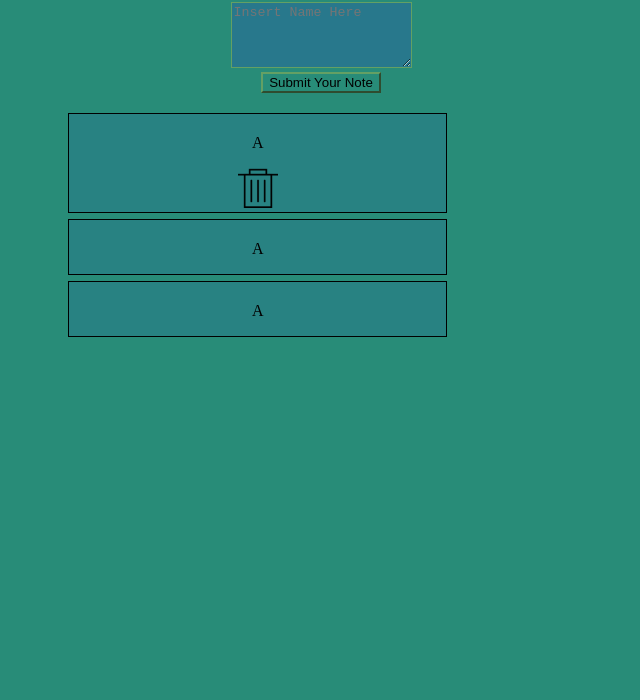
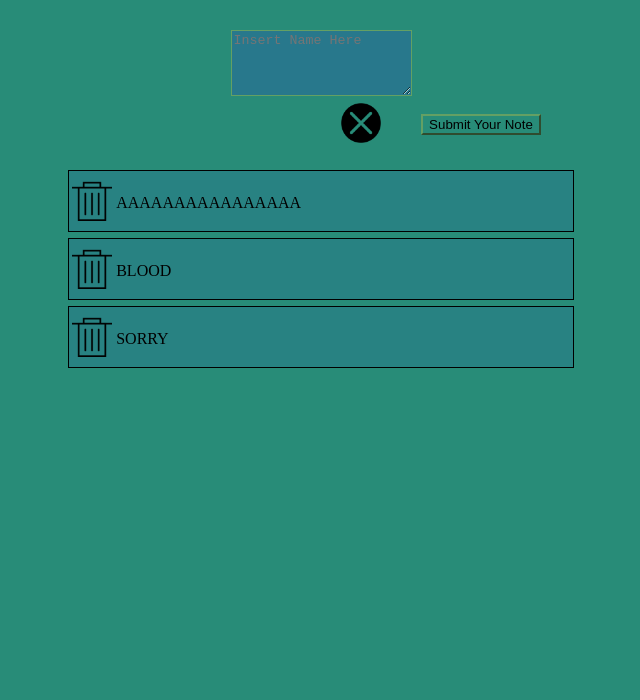
Before and after one commit to danlizard/danlizard.github.io, a plain HTML site: page index.html in a window 1280 px wide. Shown: the part 100-800 px from the top of the page, without its empty margins (319-959 px from the left). Drawn offline with nearby package versions, Linux system fonts and the light colour scheme.

Commit message:
Button overhaul

```diff
--- a/index.css
+++ b/index.css
@@ -17,6 +17,8 @@ textarea {
 
 .title-ish {
 	text-align: center;
+	margin-left: 30%;
+	margin-right: 30%;
 }
 
 .Amatic {
@@ -34,8 +36,6 @@ textarea {
 .note {
 	padding-top: 4px;
 	background-color: rgb(40,130,130);
-	margin-left: 30%;
-	margin-right: 40%;
 	margin-bottom: 6px;
 	border-style: solid;
 	border-width: 1px;
@@ -46,3 +46,17 @@ textarea {
 	width: 40px;
 	height: 40px;
 }
+
+.fin {
+	text-decoration: line-through;
+}
+
+.dbut {
+	width: 40px;
+	height: 40px;
+}
+
+.butrow {
+	margin-left: 270px;
+	margin-right: 0px;
+}
--- a/index.html
+++ b/index.html
@@ -13,25 +13,48 @@
 		<script src="index.js"></script>
 	</head>
 	<body class="colormain">
+		<div class="title-ish bear">
 			<div class="title-ish">
 				<h1 class="Amatic"><strong>What I need to do</strong></h1><br>
 			</div>
 			<div class="title-ish light">
 				<textarea class="coloradd" name="note" id="addnote" rows="4" placeholder="Insert Name Here"></textarea>
 			</div>
+			<table class="title-ish butrow">
+				<tr>
+					<td><img src="delete-img.png" class="dbut"></td>
+					<td>
 						<div class="title-ish">
 							<input class="colormain" type="submit" name="add_button" id="btndd" for="addnote" value="Submit Your Note">
 						</div>
+					</td>
+				</tr>
+			</table>
+		</div>
 		<div class="title-ish bear" id="holder">
-			<div class="note">
-				<p>A</p>
-				<img src="garbage-img.png" class="icg" >
+			<div class="note" id="n1">
+				<table>
+					<tr>
+						<td><img src="garbage-img.png" class="icg" id="n1"></td>
+						<td><p class="ntxt" id="n1">AAAAAAAAAAAAAAAA</p></td>
+					</tr>
+				</table>
 			</div>
-			<div class="note">
-				<p>A</p>
+			<div class="note" id="n2">
+				<table>
+					<tr>
+						<td><img src="garbage-img.png" class="icg" id="n2"></td>
+						<td><p class="ntxt" id="n2">BLOOD</p></td>
+					</tr>
+				</table>
 			</div>
-			<div class="note">
-				<p>A</p>
+			<div class="note" id="n3">
+				<table>
+					<tr>
+						<td><img src="garbage-img.png" class="icg" id="n3"></td>
+						<td><p class="ntxt" id="n3">SORRY</p></td>
+					</tr>
+				</table>
 			</div>
 		</div>
 	</body>
--- a/index.js
+++ b/index.js
@@ -1,11 +1,27 @@
 $(document).ready(function() {
+	$("p.ntxt").click(function () {
+		var a = $(this).attr('id');
+		a = "#" + a;
+		$(a).toggleClass("fin");
+	});
+	$("img.icg").click(function () {
+		var a = $(this).attr('id');
+		a = "#" + a;
+		$(a).remove();
+	});
+	$("img.dbut").click(function () {
+		$('.fin').remove();
+	});
+	var idn = 4;
 	$("#btndd").click(function () {
 		var a = $('textarea#addnote').val();
 		$('textarea#addnote').val('');
 		var newn = confirm("Are you sure?");
 		if (newn) {
-			var S = '<div class="note"><p>' + a + '</p></div>';
+			var nidn = "n" + idn;
+			var S = '<div class="note" id="' + nidn + '"><table><tr><td><img src="garbage-img.png" class="icg" id="n1"></td><td><p class="title-ish ntxt" id="' + nidn + '">' + a + '</p></td></tr></table></div>';
 			$('#holder').append(S);
+			idn = idn + 1;
 		};
 	});
 });
```
Also changed, not shown: delete-img.png (added). Lines whose indentation alone changed are shown as unchanged.
